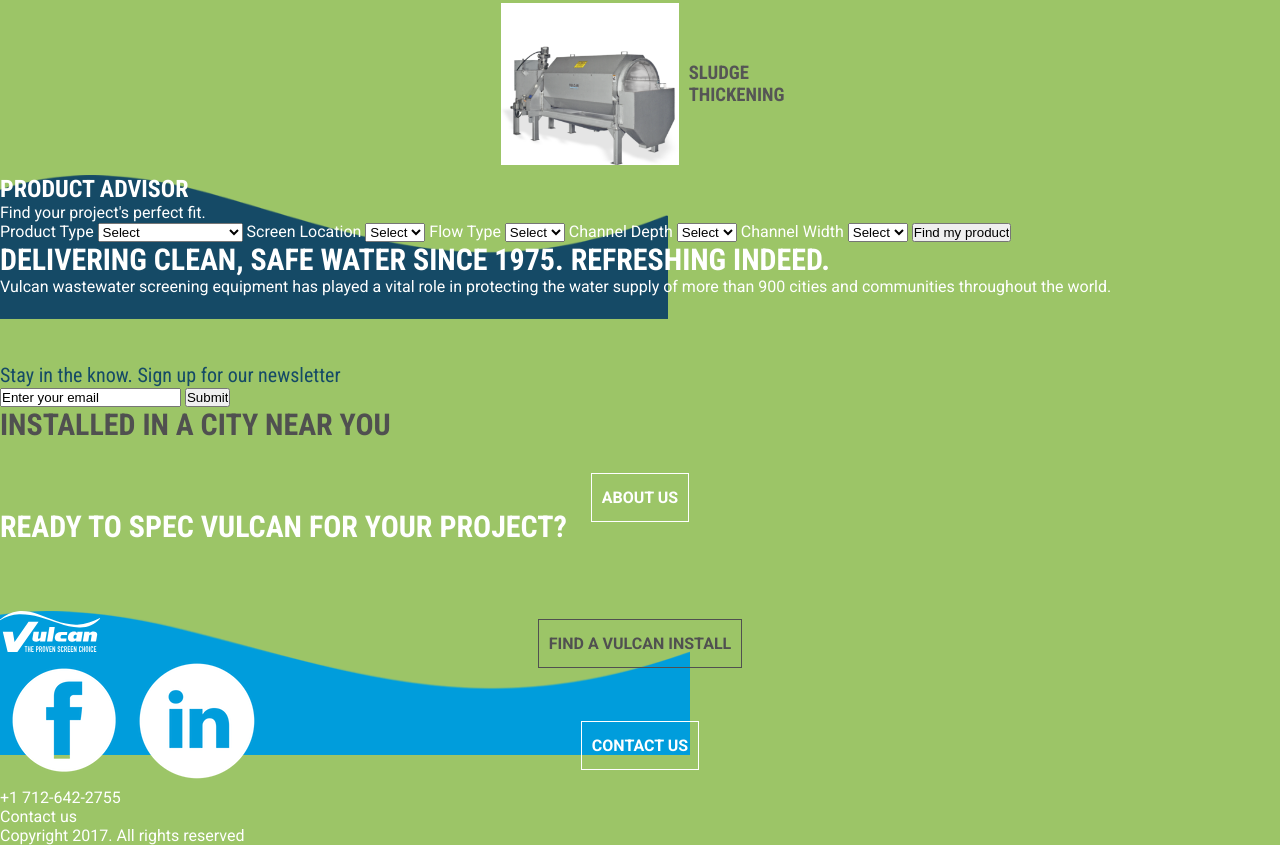
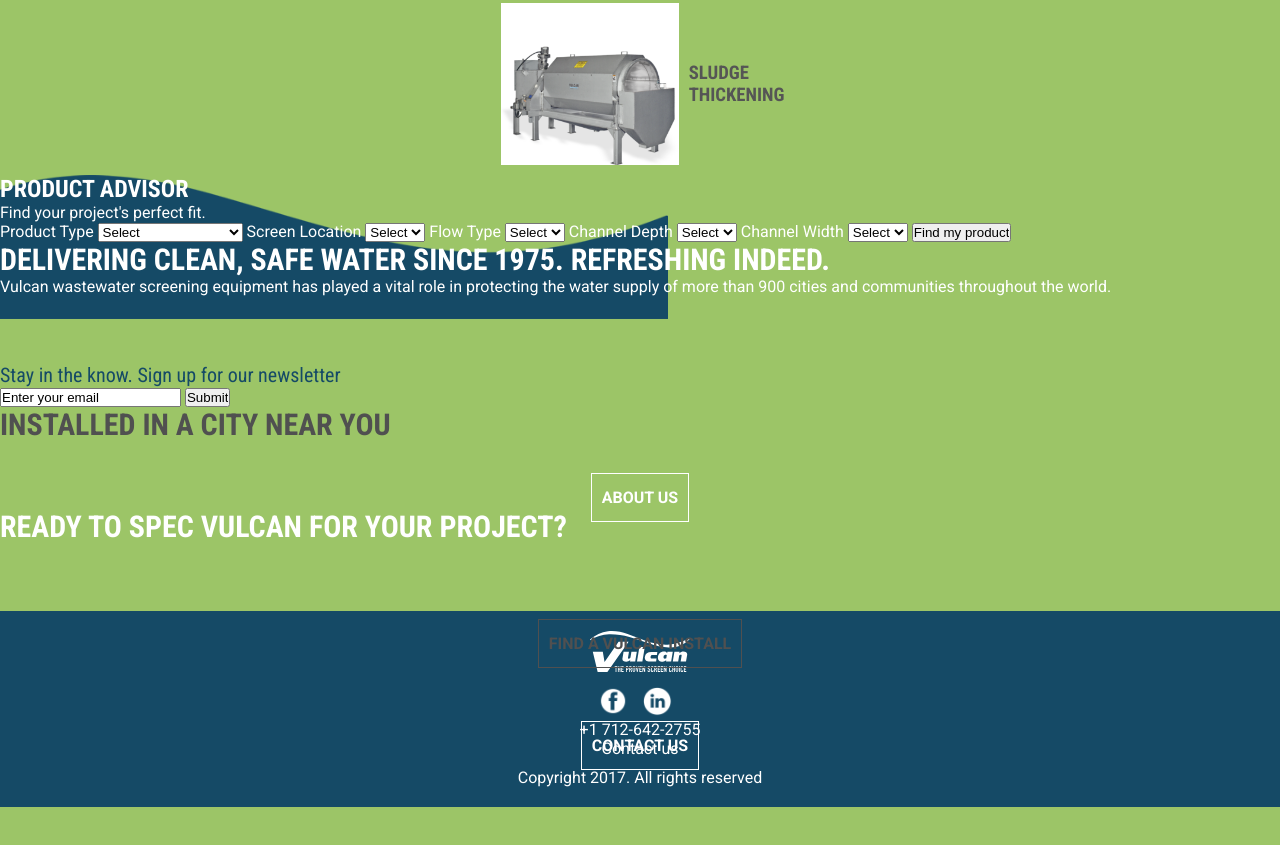
Before and after one commit to nstcuz/Vulcan-project2, a plain HTML site: page index.html in a window 1280 px wide. Shown: the part 1548-2393 px from the top of the page. After the commit the page ends 2355 px from the top, so only its background shows below. Drawn offline with nearby package versions, Linux system fonts and the light colour scheme; files that its build step writes are made by us from their sources.

Commit message:
fixing random

```diff
--- a/scss/_footer.scss
+++ b/scss/_footer.scss
@@ -1,2 +1,29 @@
 @use 'vars' as *;
 @use 'mixins' as *;
+
+footer {
+    background-color: $dark-blue;
+    color: $white;
+    padding: 20px;
+    text-align: center;
+}
+
+.footer-content {
+    display: flex;
+    flex-direction: column;
+    align-items: center;
+}
+
+.logo {
+    width: 100px;
+    margin-bottom: 10px;
+}
+
+.social-contact {
+    margin-bottom: 10px;
+}
+
+.icon {
+    width: 30px;
+    margin-right: .625rem;
+}
```
